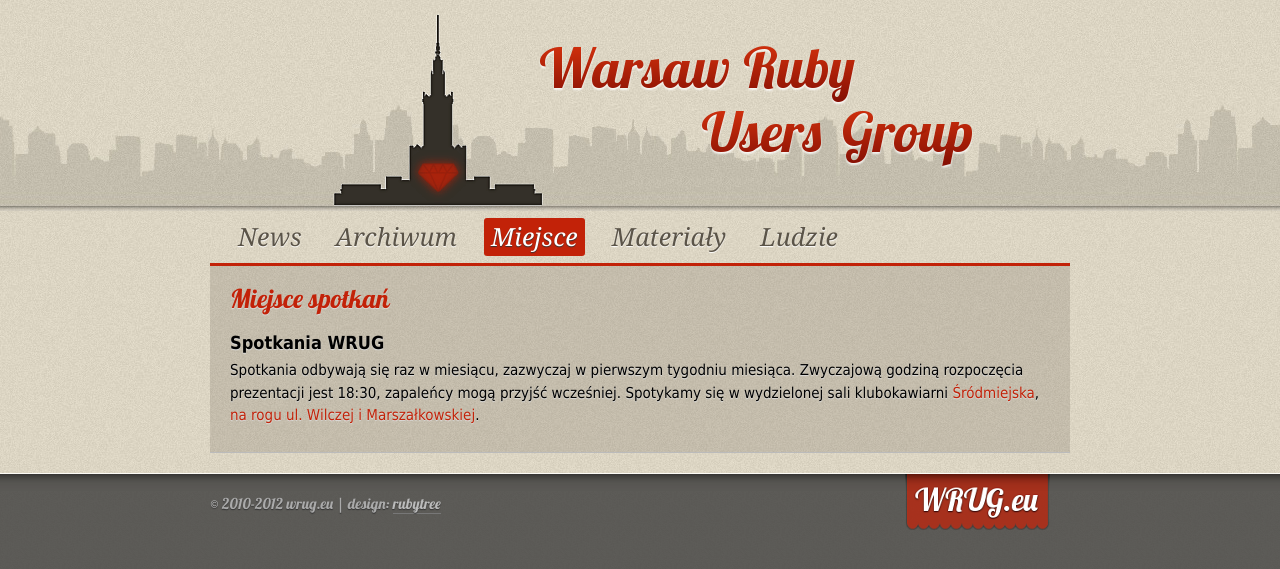
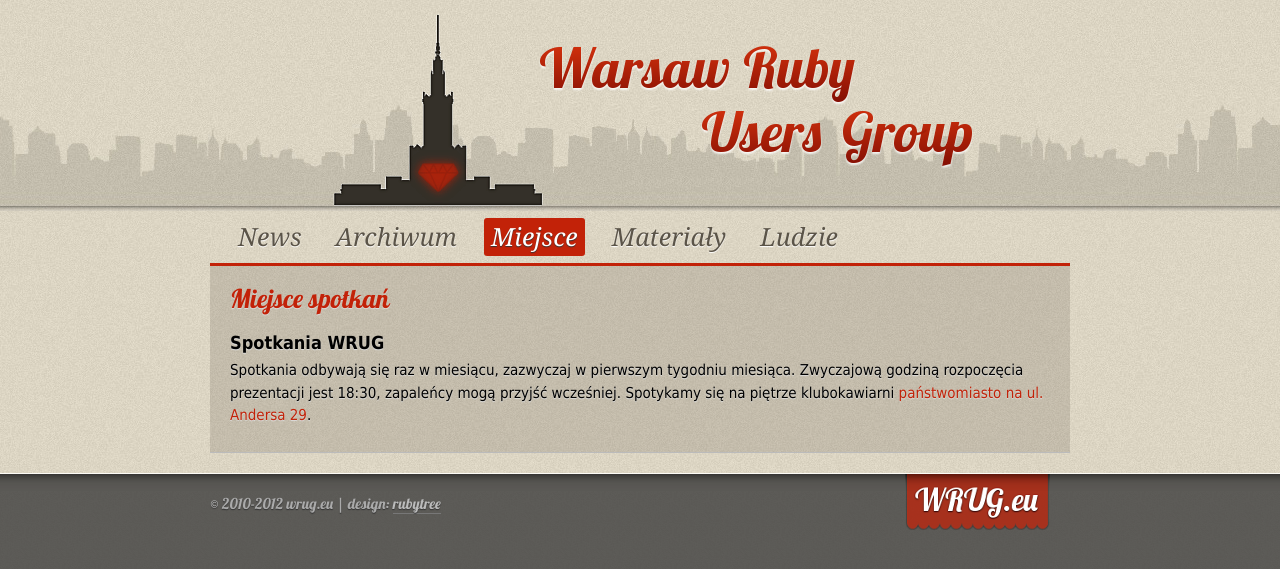
Before and after one commit to wrug/wrug.eu, a Jekyll site: the page built from place.html, in a window 1280 px wide. Shown: the top 569 px of the page. Built offline with Jekyll 4.4.1, drawn with Linux system fonts in a browser that asks for light colours.

Commit message:
Updates meeting place information.

```diff
--- a/place.html
+++ b/place.html
@@ -9,6 +9,6 @@
   </header>
 
   <h3>Spotkania WRUG</h3>
-  <p>Spotkania odbywają się raz w miesiącu, zazwyczaj w pierwszym tygodniu miesiąca. Zwyczajową godziną rozpoczęcia prezentacji jest 18:30, zapaleńcy mogą przyjść wcześniej. Spotykamy się w wydzielonej sali klubokawiarni <a href="http://www.facebook.com/#!/pages/%C5%9Ar%C3%B3dmiejska/114312508670122">Śródmiejska</a>, <a href="http://goo.gl/priEn">na rogu ul. Wilczej i Marszałkowskiej</a>.</p>
+  <p>Spotkania odbywają się raz w miesiącu, zazwyczaj w pierwszym tygodniu miesiąca. Zwyczajową godziną rozpoczęcia prezentacji jest 18:30, zapaleńcy mogą przyjść wcześniej. Spotykamy się na piętrze klubokawiarni <a href="https://www.facebook.com/panstwomiasto">państwomiasto</a> <a href="http://goo.gl/maps/OgRom">na ul. Andersa 29</a>.</p>
 
 </article>
```
